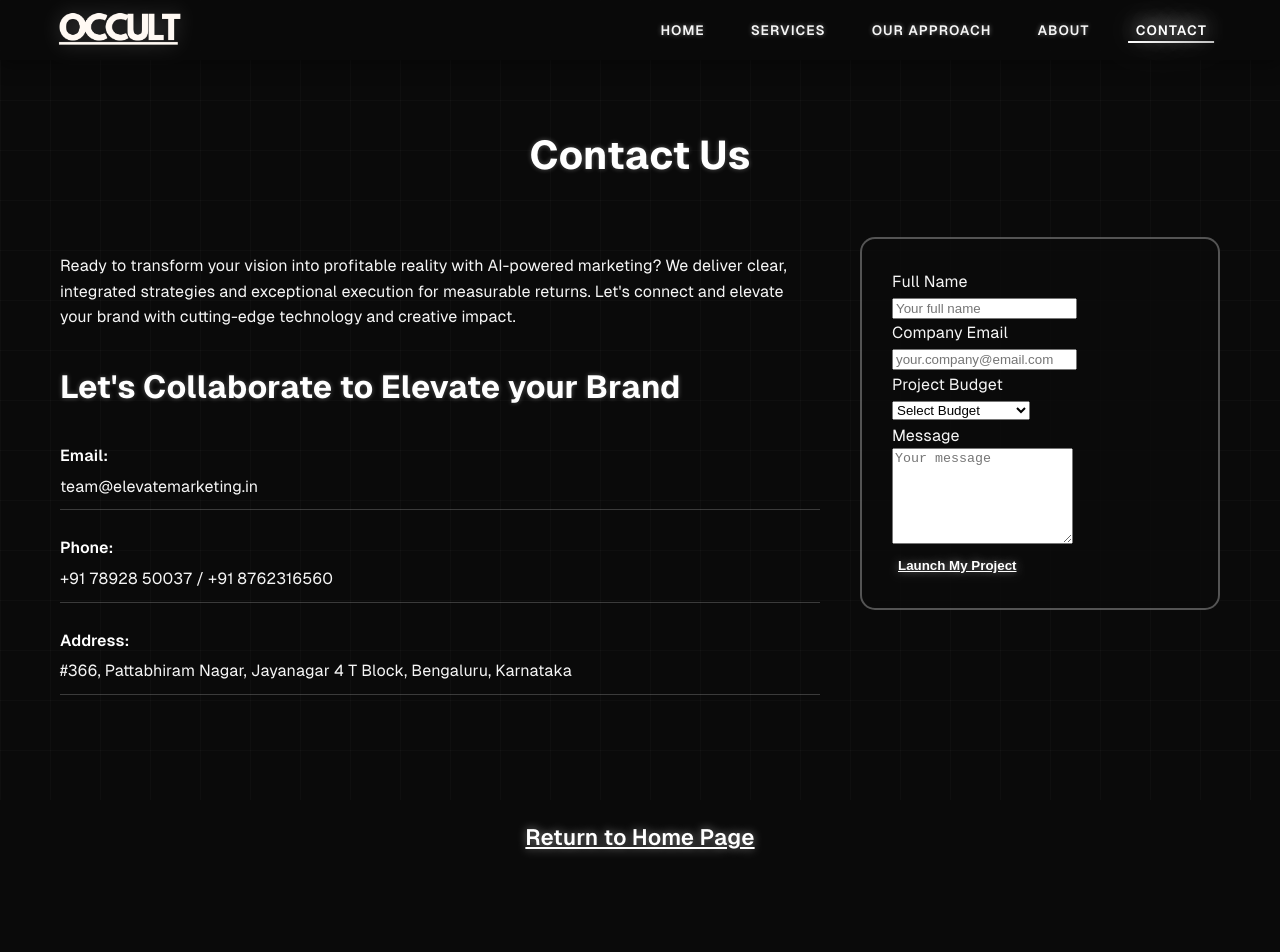
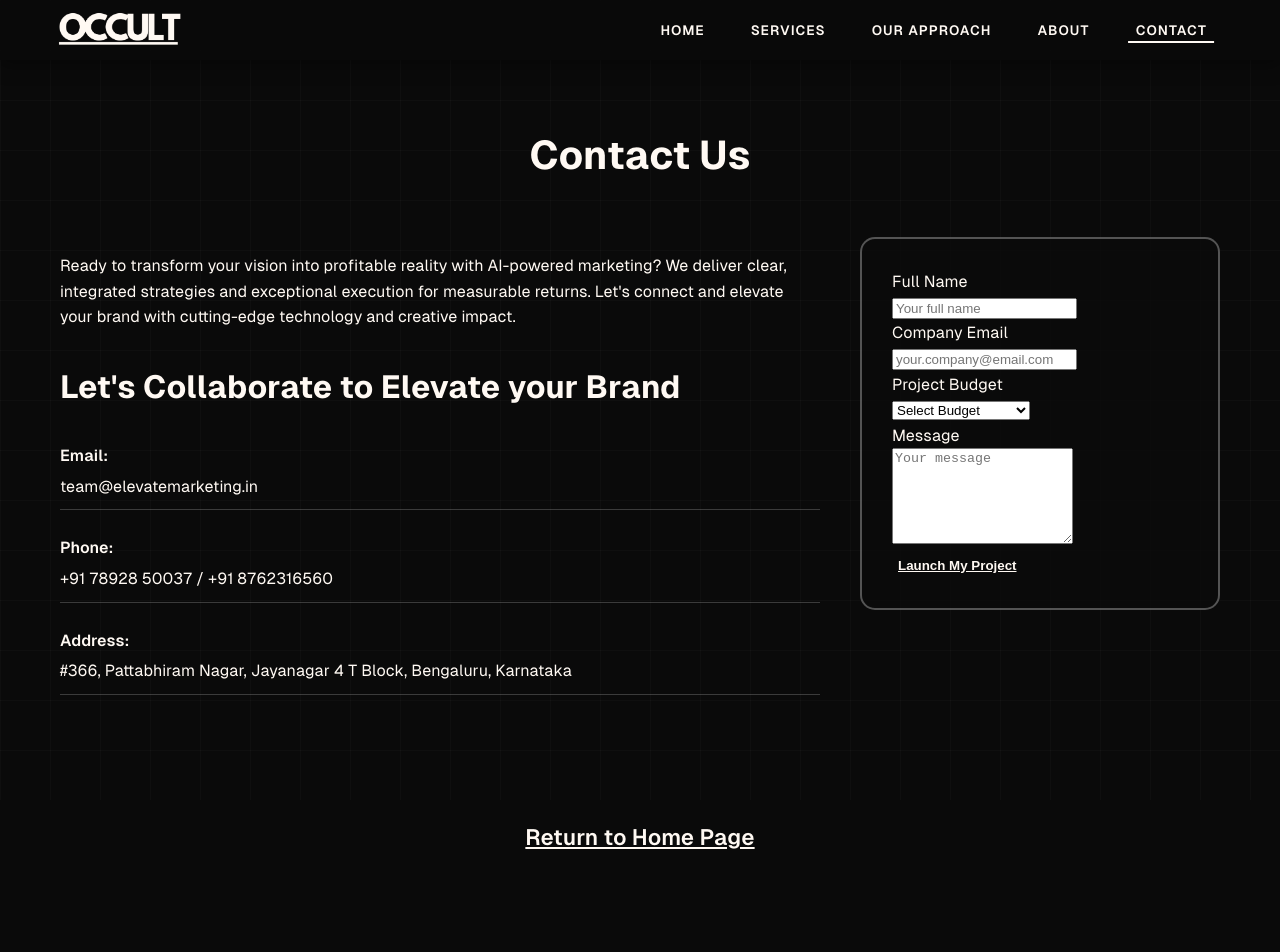
Before and after one commit to anirudhkatti18/Occult-Website---Itr3a, a plain HTML site: page contact.html in a window 1280 px wide. Shown: the top 952 px of the page. Drawn offline with Linux system fonts and the light colour scheme.

Commit message:
Update color scheme and remove text shadows for improved readability and consistency

```diff
--- a/css/style.css
+++ b/css/style.css
@@ -3,10 +3,9 @@
 /* CSS Variables for Theme */
 :root {
   --primary-bg: #0a0a0a;
-  --text-color: #f5f5f5;
-  --gold: #ffffff;
-  --silver: #C0C0C0;
-  --amethyst: #ffffff;
+  --text-color: #FFF9F3;
+  --gold: #FFF9F3;
+  --silver: #FFF9F3;
   --serif-font: 'Geist Sans', sans-serif;
   --sans-font: 'Geist Sans', sans-serif;
 }
@@ -36,7 +35,6 @@ h1, h2, h3 {
   margin-bottom: 20px;
   color: var(--gold);
   text-align: center;
-  text-shadow: 0 0 5px rgba(255, 255, 255, 0.3);
 }
 
 h1 {
@@ -75,7 +73,6 @@ nav .container {
 .logo {
   height: 40px;
   width: auto;
-  filter: drop-shadow(0 0 10px rgba(255, 255, 255, 0.2));
 }
 
 nav ul {
@@ -99,7 +96,6 @@ nav ul li a {
   letter-spacing: 1px;
   text-transform: uppercase;
   font-size: 0.85rem;
-  text-shadow: 0 0 5px rgba(255, 255, 255, 0.4);
 }
 
 nav ul li a::after {
@@ -122,7 +118,6 @@ nav ul li a.active::after {
 nav ul li a:hover,
 nav ul li a.active {
   color: var(--gold);
-  text-shadow: 0 0 20px var(--gold), 0 0 40px var(--gold);
   transform: translateY(-3px);
 }
 
@@ -273,9 +268,8 @@ section {
 /* CTA Styles */
 .cta-link {
   text-decoration: underline;
-  color: white;
-  text-shadow: 0 0 10px rgba(255, 255, 255, 0.5);
-  transition: color 0.3s ease, text-shadow 0.3s ease;
+  color: var(--text-color);
+  transition: color 0.3s ease;
   font-weight: 600;
   font-size: 1.4rem;
   text-align: center;
@@ -284,7 +278,6 @@ section {
 
 .cta-link:hover {
   color: #ADD8E6;
-  text-shadow: 0 0 20px rgba(255, 255, 255, 0.8), 0 0 30px #ADD8E6;
 }
 
 /* Index Hero Styles */
@@ -316,7 +309,7 @@ section {
   align-items: center;
   min-height: 180px;
   font-size: 2.4rem;
-  background: linear-gradient(45deg, #ffffff, #f0f0f0, #e0e0e0);
+  background: linear-gradient(45deg, #FFF9F3, #FFF9F3, #FFF9F3);
   -webkit-background-clip: text;
   -webkit-text-fill-color: transparent;
   background-clip: text;
@@ -463,10 +456,9 @@ section {
 
 /* Submit Button Styling */
 .mystical-button .text {
-  color: white;
+  color: var(--text-color);
   text-decoration: underline;
-  text-shadow: 0 0 10px rgba(255, 255, 255, 0.5);
-  transition: color 0.3s ease, text-shadow 0.3s ease;
+  transition: color 0.3s ease;
   background: none;
   border: none;
   font-weight: 600;
@@ -475,7 +467,6 @@ section {
 
 .mystical-button:hover .text {
   color: #ADD8E6;
-  text-shadow: 0 0 20px rgba(255, 255, 255, 0.8), 0 0 30px #ADD8E6;
 }
 
 /* Contact Section */
@@ -600,7 +591,6 @@ section {
   background: var(--gold);
   transform: translateX(-50%);
   border-radius: 2px;
-  box-shadow: 0 0 8px var(--gold), 0 0 16px var(--gold);
 }
 
 .timeline-item {
@@ -619,7 +609,6 @@ section {
   background: var(--gold);
   transform: rotate(45deg);
   z-index: 1;
-  box-shadow: 0 0 8px var(--gold), 0 0 16px var(--gold);
 }
 
 .timeline-item.left {
@@ -728,7 +717,6 @@ footer .container {
   height: 50px;
   width: auto;
   margin-bottom: 20px;
-  filter: drop-shadow(0 0 10px var(--text-color));
 }
 
 .social-icons {
@@ -749,7 +737,6 @@ footer .container {
   width: 30px;
   height: 30px;
   fill: white;
-  filter: drop-shadow(0 0 5px rgba(255, 255, 255, 0.5));
 }
 
 /* Card background rotation animation - disabled for performance */
```
